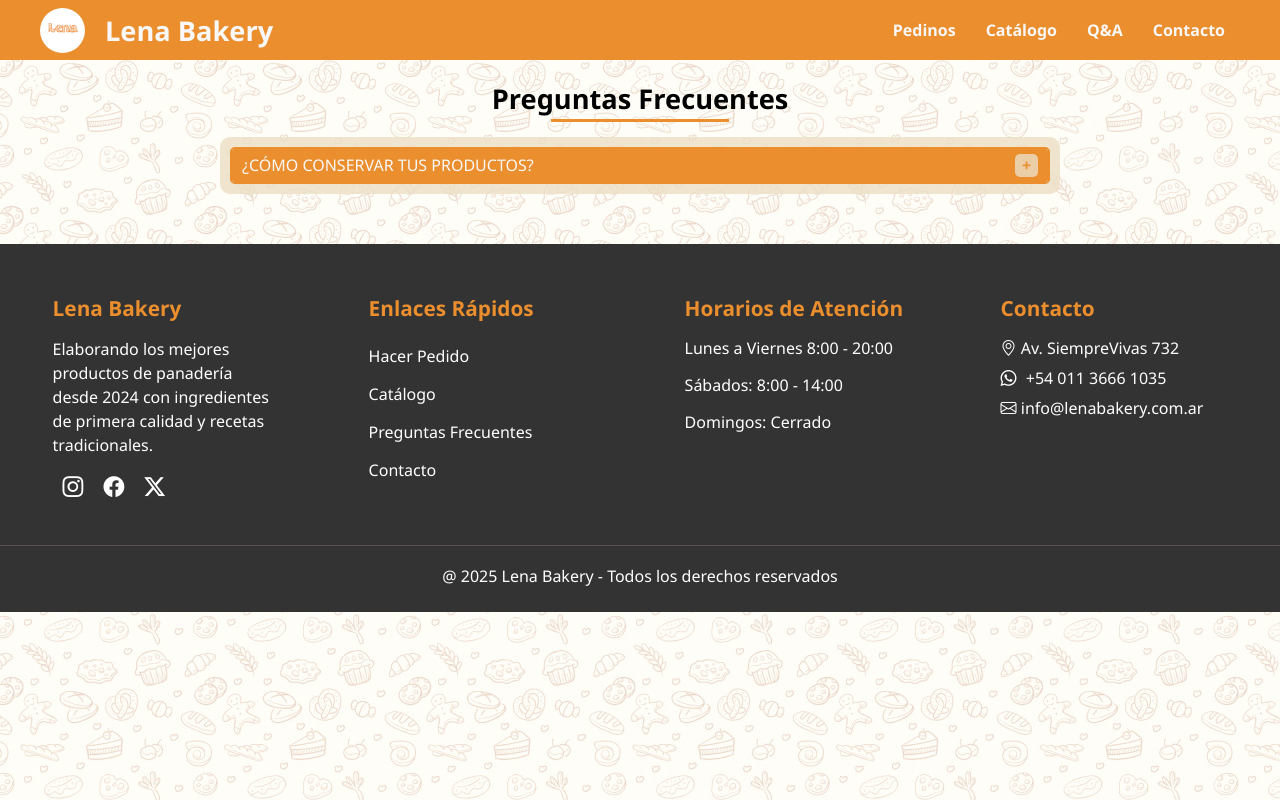
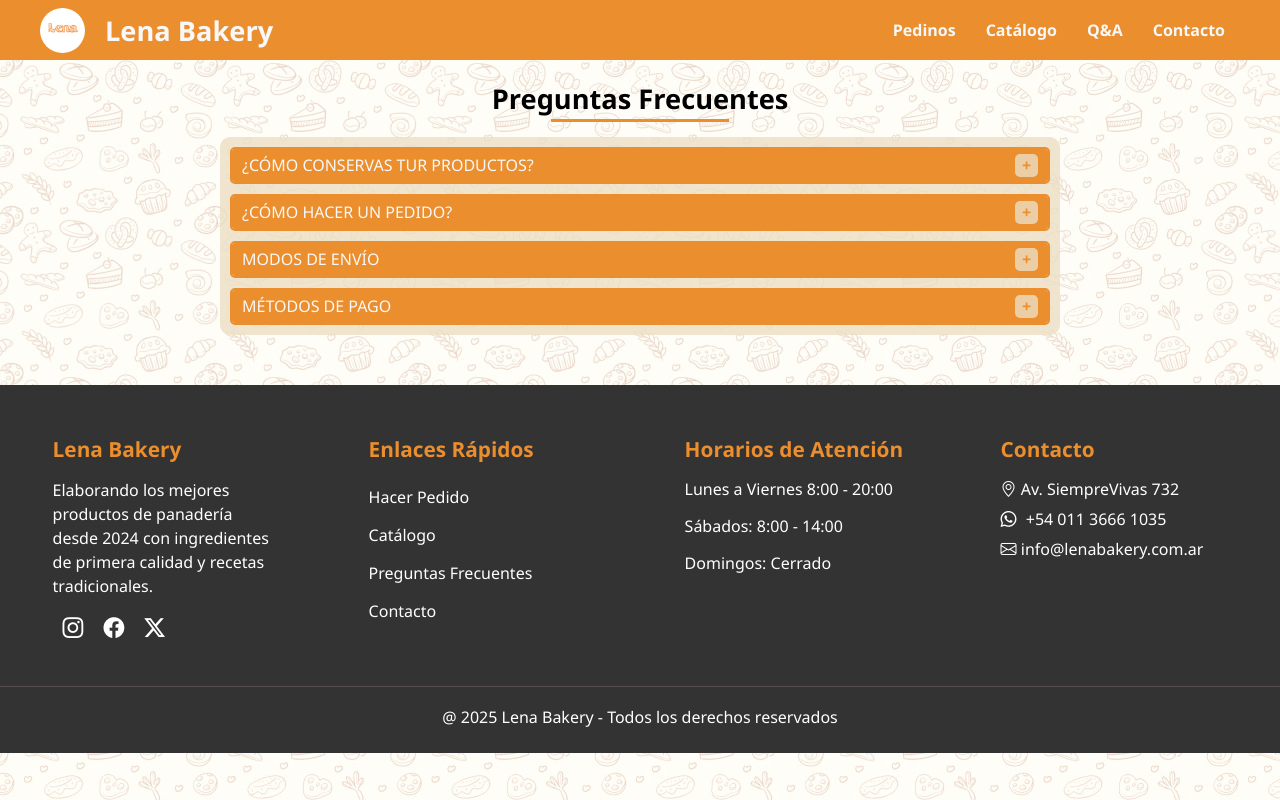
Before and after one commit to nunezjorgepy/Lena-Bakery, a React (Vite) app: page /faq in a window 1280 px wide. Built offline with nearby package versions, Linux system fonts and the light colour scheme.

Commit message:
Argegadas TODAS las preguntas en la página de FAQ

```diff
--- a/src/components/FAQComponent.jsx
+++ b/src/components/FAQComponent.jsx
@@ -1,24 +1,25 @@
 import { useRef } from "react";
 
-function FAQComponent() {
+function FAQComponent(props) {
     const faqBtn = useRef(null);
+    const { question, answer } = props.faq;
 
     const changeBtnText = () => {
         let faqSymbol = faqBtn.current;
         faqSymbol.innerHTML = faqSymbol.innerHTML === '+' ? '-' : '+';
     }
     return (
-        <div className="faq-container">
+        <>
             <div className="question-container">
             <div className="question">
-                <div className="faq-question">¿Cómo conservar tus productos?</div>
+                <div className="faq-question">{question}</div>
                 <button className="faq-btn" ref={faqBtn} onClick={() => changeBtnText()}>+</button>
             </div>
             <div className="respuesta">
-                Lorem ipsum dolor sit amet consectetur, adipisicing elit. Tempora vel natus, fugiat accusamus consectetur explicabo veritatis ullam pariatur fugit assumenda cupiditate fuga omnis aspernatur perspiciatis reiciendis nostrum nisi sunt? Facilis!
+                {answer}
             </div>
             </div>
-        </div>
+        </>
     )
 }
 
--- a/src/constants/faqList.js
+++ b/src/constants/faqList.js
@@ -0,0 +1,42 @@
+const faqList = [
+    {
+        id: 1,
+        question: "¿Cómo conservas tur productos?",
+        answer: [
+            "Nuestros productos son naturales y sin conservantes.",
+            //"Por eso necesitan ciertos cuidados especiales",
+            //"Postres y cuchareables: Heladera (2 a 3 días)"
+        ],
+        isShown: false,
+    },
+    {
+        id: 2,
+        question: "¿Cómo hacer un pedido?",
+        answer: [
+            "Realiza tu pedido por Whatsapp con mínimo 48hs de anticipación.",
+            //"Entra a la sección 'Pedinos' para hacer tu órden",
+            //"Confirma tu pedido con una seña del 50%",
+        ],
+        isShown: false,
+    },
+    {
+        id: 3,
+        question: "Modos de envío",
+        answer: [
+            "Retira en nuestro punto de entrega en Villa Raffo - Saenz Peña.",
+            //"Hacemos envíos a barrios alrededores sin costo o enviamos por Rappi.",
+            //"El costo del envío queda a cargo del cliente."
+        ],
+        isShown: false,
+    },
+    {
+        id: 4,
+        question: "Métodos de pago",
+        answer: [
+            "Contamos con pago en efectivo y transferencia bancaria",
+        ],
+        isShown: false,
+    },
+];
+
+export default faqList;
--- a/src/pages/FAQPage.css
+++ b/src/pages/FAQPage.css
@@ -3,7 +3,7 @@
 .faq-container {
     max-width:var(--main-content-max-width);
     width: 70%;
-    padding: 10px;
+    padding: 0 10px;
     background-color: var(--order-bg-color);
     border-radius: 10px;
 }
@@ -12,6 +12,7 @@
     border-radius: 5px;
     overflow: hidden;
     color: var(--light-color);
+    margin: 10px 0;
 }
 .question {
     background-color: var(--primary-color);
--- a/src/pages/FAQPage.jsx
+++ b/src/pages/FAQPage.jsx
@@ -1,17 +1,28 @@
 import FooterComponent from "../components/FooterComponent";
 import HeaderComponent from "../components/HeaderComponent";
+import FAQComponent from "../components/FAQComponent";
 import './FAQPage.css';
-import FAQComponent from "../components/FAQComponent";
+import faqList from "../constants/faqList";
 
 
 function FAQPage() {
+
+    const HTMLFaqList = faqList.map(faq => {
+        return (
+            <li key={faq.id}>
+                <FAQComponent faq={faq}/>
+            </li>
+        )
+    })
 
     return (
         <>
             <HeaderComponent />
             <main id="faq-main">
                 <h2 className="buy-h2">Preguntas Frecuentes</h2>
-            <FAQComponent />
+                <ul className="faq-container">
+                    {HTMLFaqList}
+                </ul>
             </main>
             <FooterComponent />
         </>
```
Lines whose indentation alone changed are shown as unchanged.
